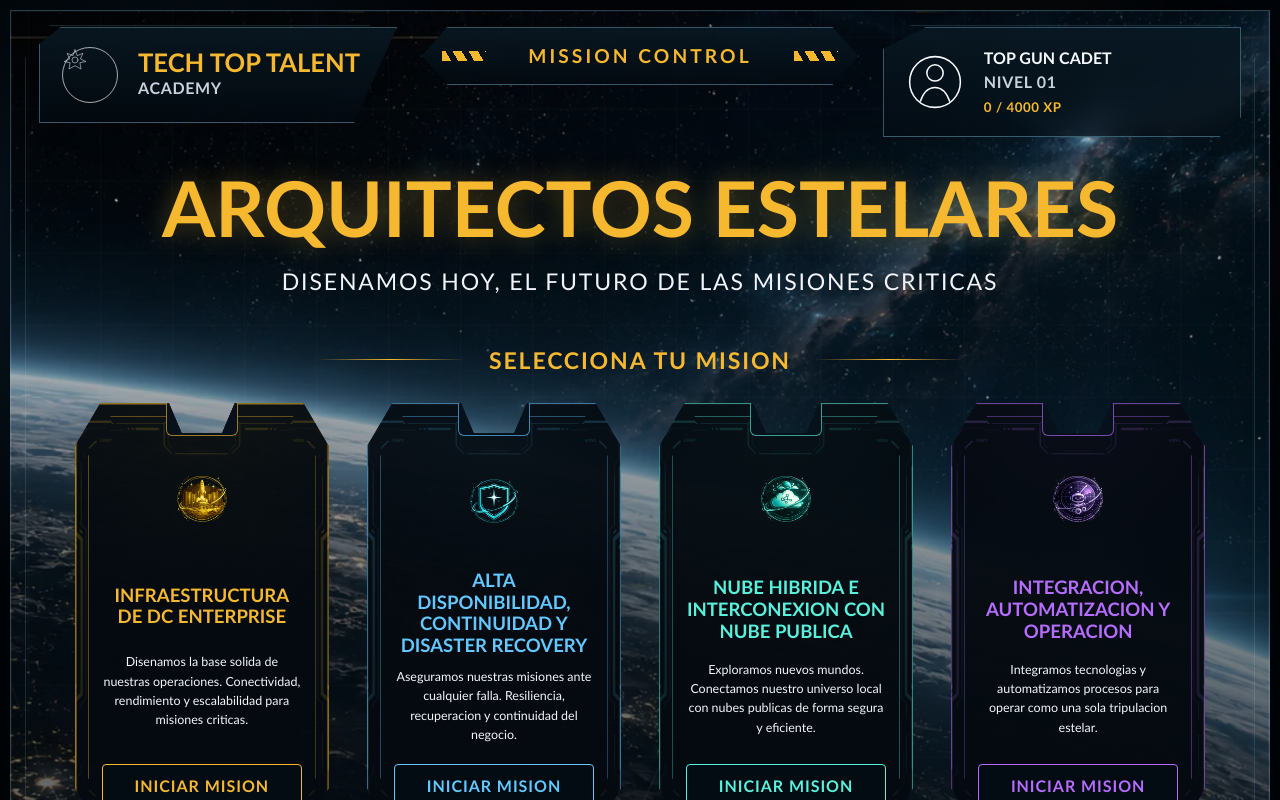
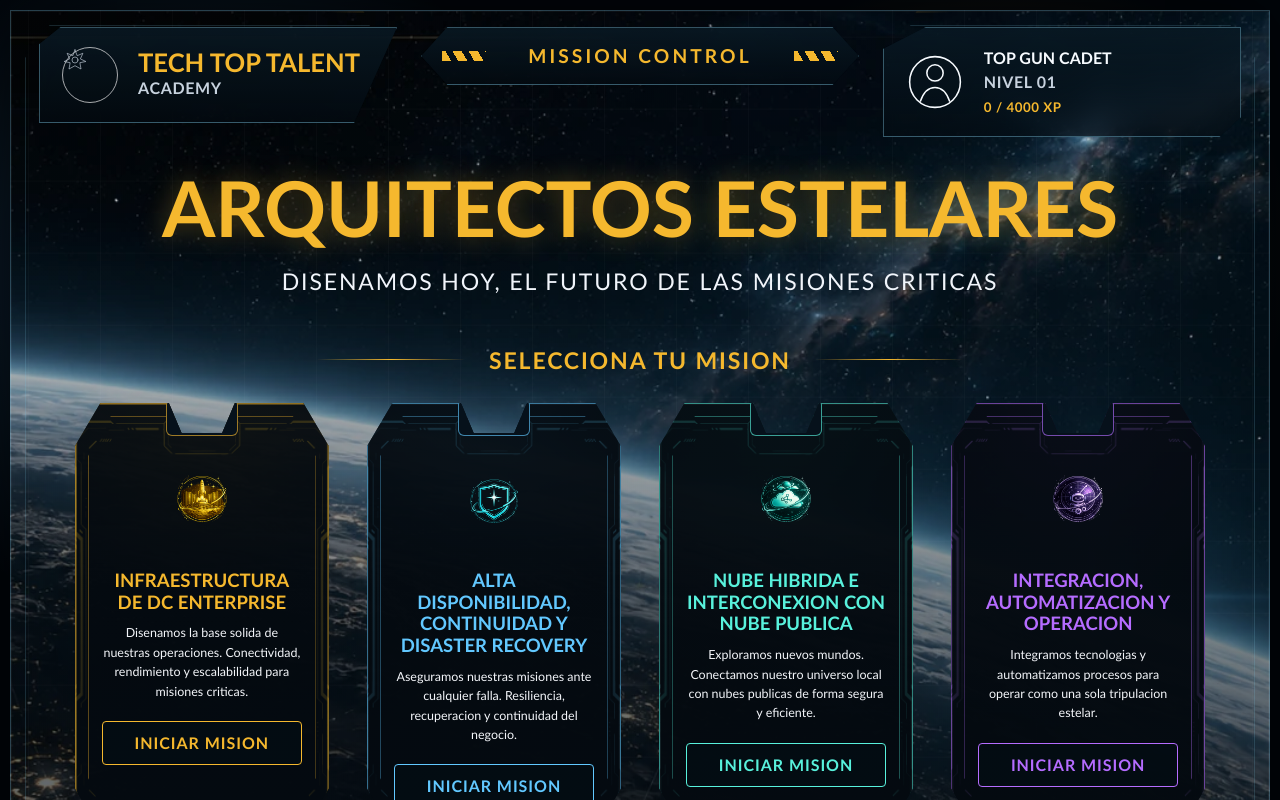
Before and after one commit to carlosalpo/tech-top-talent-mission, a React (Vite) app: page / in a window 1280 px wide. Shown: the top 800 px of the page. Built offline with nearby package versions, Linux system fonts and the light colour scheme.

Commit message:
Float mission content over original card frames

```diff
--- a/src/App.tsx
+++ b/src/App.tsx
@@ -203,6 +203,7 @@ function App() {
               animate={{ opacity: 1, y: 0 }}
               transition={{ duration: 0.45, delay: index * 0.08 }}
             >
+              <div className="mission-content">
                 <span className="mission-number">{mission.number}</span>
                 <div className="mission-art" aria-hidden="true">
                   <img
@@ -219,6 +220,7 @@ function App() {
                 <button type="button" onClick={() => setSelectedMission(mission)}>
                   Iniciar mision
                 </button>
+              </div>
             </motion.article>
           ))}
         </section>
```
Lines whose indentation alone changed are shown as unchanged.
